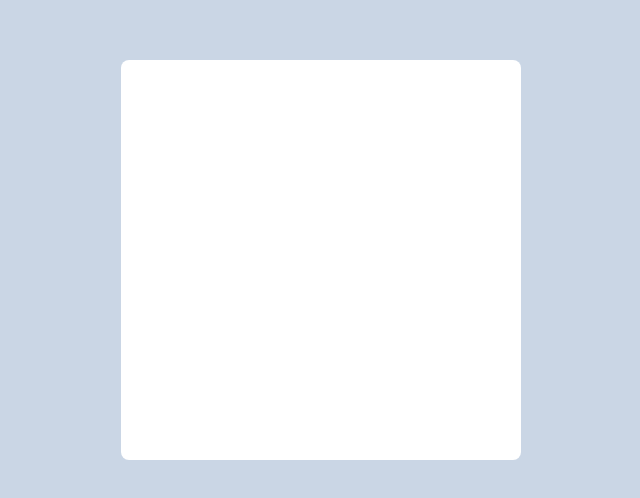
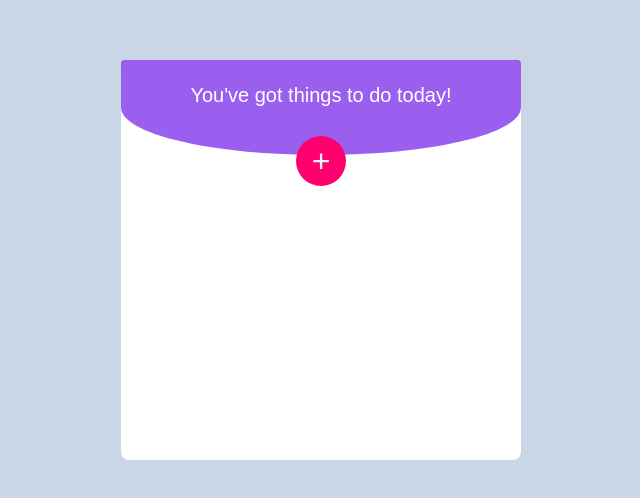
Before and after one commit to flaviobag/todolisst-react, a React (Create React App) app: page / in a window 1280 px wide. Shown: the part 140-638 px from the top of the page, without its empty margins (319-959 px from the left). Built offline with nearby package versions, Linux system fonts and the light colour scheme.

Commit message:
adicionar header

```diff
--- a/src/App.js
+++ b/src/App.js
@@ -1,10 +1,11 @@
+import Header from './components/Header/Header';
 import './App.css';
 
 function App() {
   return (
     <div className="container">
       <div className="main-card">
-
+        <Header/>
       </div>
     </div>
   );
--- /dev/null
+++ b/src/components/Button/Button.css
@@ -0,0 +1,15 @@
+.button {
+    background-color: var(--pink);
+    border-radius: 100%;
+    border: none;
+    color: var(--off-white);
+    cursor: pointer;
+    font-family: inherit;
+    font-size: 2rem;
+    height: 50px;
+    margin-bottom: 5rem;
+    position:absolute;
+    width: 50px;
+    top: 80%;
+    left: calc(50% - 25px);
+}
--- /dev/null
+++ b/src/components/Button/Button.js
@@ -0,0 +1,9 @@
+import React from "react";
+import './Button.css';
+
+const Button = (props) => (
+    <button data-button type={props.type} className="button" aria-label="Adicionar">{props.children}
+    </button>
+)
+
+export default Button
--- /dev/null
+++ b/src/components/Header/Header.css
@@ -0,0 +1,23 @@
+.header {
+    background: var(--purple);
+    border-radius: 8px 8px 100% 100%;
+    color: var(--white);
+    font-family: var(--secondary-font);
+    padding-bottom: 0.5rem;
+    position: relative;
+    text-align: center;
+    text-decoration: none;
+}
+
+.header__title {
+    padding-top: 1.5rem;
+    font-size: 2.5rem;
+    font-weight: normal;
+}
+
+.header__subtitle {
+    font-size: 1.25rem;
+    font-weight: normal;
+    margin-bottom: 1.5rem;
+    padding-bottom: 1rem;
+}
--- /dev/null
+++ b/src/components/Header/Header.js
@@ -0,0 +1,17 @@
+import React from "react";
+import './Header.css';
+import Button from "../Button/Button";
+
+const Header = () => (
+    <header className="header">
+        <h1 data-title className="header__title">
+        </h1>
+        <h2 className="header__subtitle"><span data-greeting></span>You've got <span data-counter></span> things to do today!</h2>
+        <Button type="button">+</Button>
+    </header>
+)
+
+
+
+
+export default Header
```
